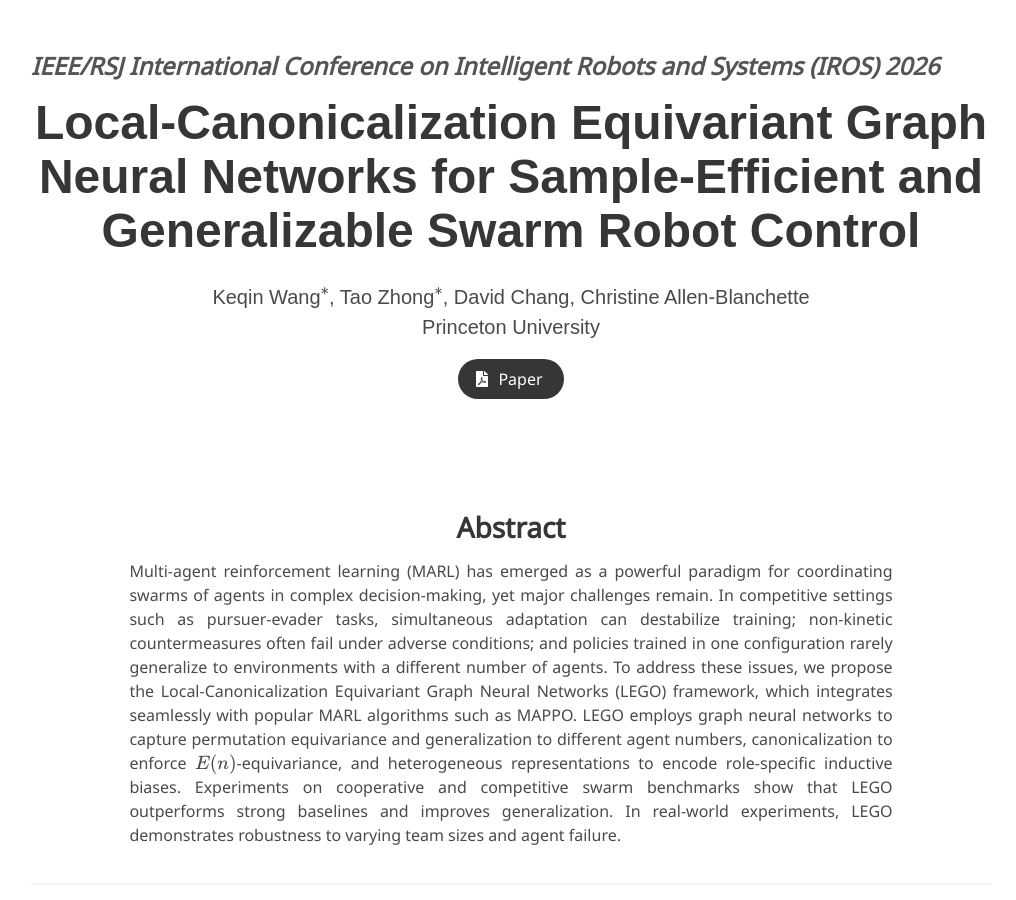
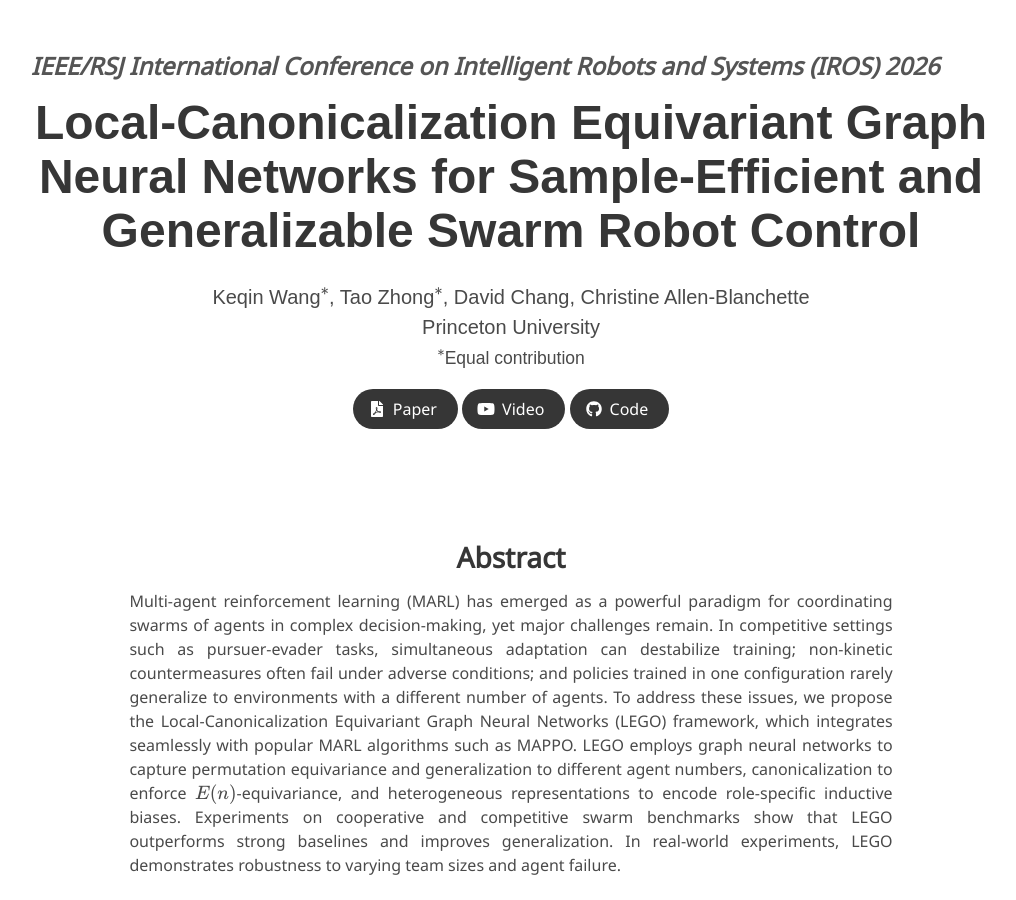
Before and after one commit to lego-marl/lego-marl.github.io, a Jekyll site: the page built from index.md, in a window 1280 px wide and 900 px high. Shown: the whole window, without its empty margins (129-1145 px from the left). Built offline with Jekyll 4.4.1, drawn with Linux system fonts in a browser that asks for light colours; some web fonts are replaced; part of the change alters nothing that is shown.

Commit message:
Add Code + Video links; restore *Equal contribution note
Wire up the Code (GitHub) button and a placeholder Video button (reusing
the arXiv link for now). Re-add a small *Equal contribution footnote
under the affiliation.

Co-Authored-By: Claude Opus 4.8 (1M context) <noreply@anthropic.com>

```diff
--- a/index.md
+++ b/index.md
@@ -7,10 +7,10 @@ conference: IEEE/RSJ International Conference on Intelligent Robots and Systems
 authors:
     Keqin Wang$^*$, Tao Zhong$^*$, David Chang, Christine Allen-Blanchette
 affiliations:
-    Princeton University
+    Princeton University <br> <small>$^*$Equal contribution</small>
 paper: https://arxiv.org/abs/2509.14431
-# video: # TODO: add video link later
-# code: # TODO: add code repo link if/when released
+video: https://arxiv.org/abs/2509.14431 # TODO: placeholder — replace with real video
+code: https://github.com/CAB-Lab-Princeton/LEGO-MARL
 # data: # TODO: add dataset link if released
 ---
 
```
